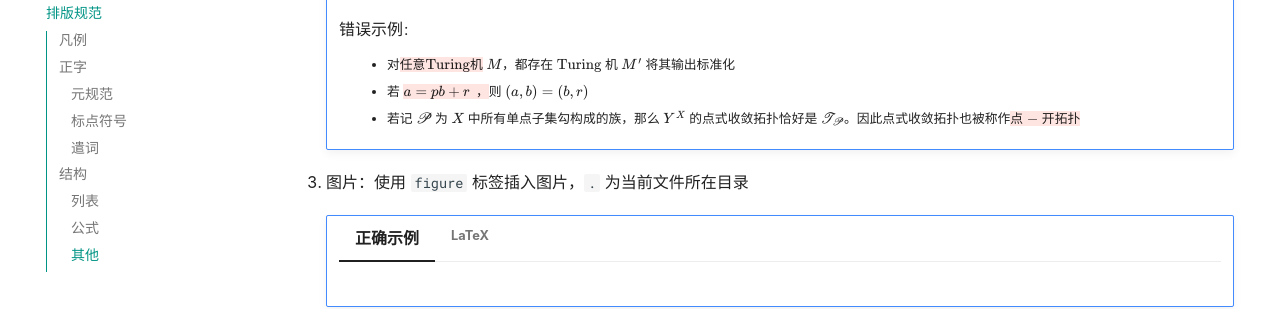
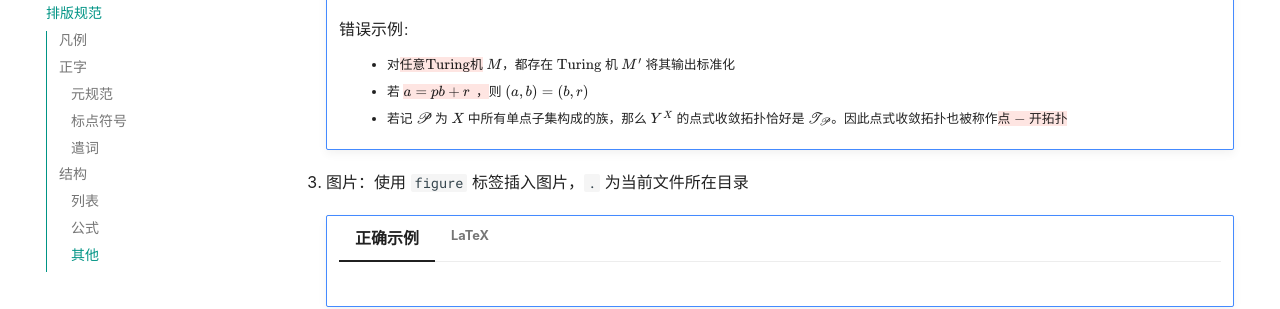
Before and after one commit to ShiinaHiiragi/note, an MkDocs documentation site: the page built from docs/intro/norm.md, in a window 1280 px wide and 900 px high, scrolled down 6281 px. Shown: the part 149-458 px from the top of the window. Built offline with MkDocs 1.6.1 and Material for MkDocs 9.7.7, drawn with Linux system fonts in a browser that asks for light colours; comment, search, counter and statistics services are not loaded.

Commit message:
change fault

```diff
--- a/docs/intro/norm.md
+++ b/docs/intro/norm.md
@@ -233,7 +233,7 @@
         *错误示例*：
         :   - 对{--任意$\text{Turing}$机--} $M$，都存在 $\text{Turing}$ 机 $M'$ 将其输出标准化
             - 若 {--$a = pb + r$&ensp;，--}则 $(a, b) = (b, r)$
-            - 若记 $\mathscr P$ 为 $X$ 中所有单点子集勾构成的族，那么 $Y^X$ 的点式收敛拓扑恰好是 $\mathscr{T_P}$。因此点式收敛拓扑也被称作{--点 $-$ 开拓扑--}
+            - 若记 $\mathscr P$ 为 $X$ 中所有单点子集构成的族，那么 $Y^X$ 的点式收敛拓扑恰好是 $\mathscr{T_P}$。因此点式收敛拓扑也被称作{--点 $-$ 开拓扑--}
 
 3. 图片：使用 `figure` 标签插入图片，`.` 为当前文件所在目录
 
```
Also changed, not shown: docs/top/point/constr.md (+1 -1 lines).
